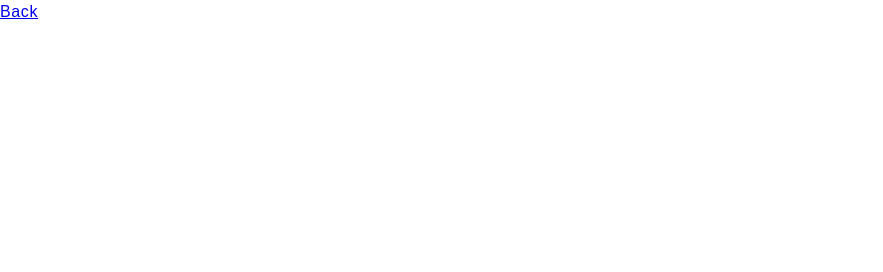
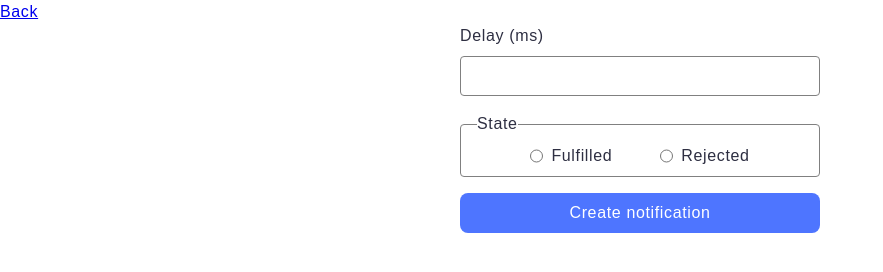
Before and after one commit to psht13/goit-js-hw-10, a website built with Vite: page src/2-snackbar.html in a window 1280 px wide. Shown: the whole page, without its empty margins (0-883 px from the left). Built offline with nearby package versions, Linux system fonts and the light colour scheme.

Commit message:
final version

```diff
--- a/src/2-snackbar.html
+++ b/src/2-snackbar.html
@@ -6,11 +6,39 @@
     <meta name="viewport" content="width=device-width, initial-scale=1.0">
     <title>Snackbar</title>
     <link rel="stylesheet" href="./css/styles.css">
+    <style>
+        .iziToast>.iziToast-close {
+            background: url(./img/x.svg) no-repeat 50% 50% !important;
+            background-size: 12px;
+        }
+    </style>
 </head>
 
 <body>
     <a href="./index.html" class="link">Back</a>
+    <div class="container">
+        <form class="form">
+            <label class="input-label">
+                Delay (ms)
+                <input type="number" name="delay" required />
+            </label>
 
+            <fieldset>
+                <legend>State</legend>
+                <label>
+                    <input type="radio" name="state" value="fulfilled" required />
+                    Fulfilled
+                </label>
+                <label>
+                    <input type="radio" name="state" value="rejected" required />
+                    Rejected
+                </label>
+            </fieldset>
+
+            <button type="submit">Create notification</button>
+        </form>
+    </div>
+    <script src="./js/2-snackbar.js" type="module"></script>
 </body>
 
 </html>
--- a/src/css/styles.css
+++ b/src/css/styles.css
@@ -14,7 +14,7 @@ img {
   display: block;
 }
 /*================================================================*/
-/* Main styles */
+/* Main timer styles */
 body {
   font-family: 'Montserrat', sans-serif;
   font-weight: 400;
@@ -107,3 +107,60 @@ input {
 .label {
   text-transform: uppercase;
 }
+/*================================================================*/
+/* Main form styles */
+
+.form {
+  display: flex;
+  flex-direction: column;
+
+  width: 360px;
+  gap: 16px;
+}
+
+.input-label {
+  display: flex;
+  flex-direction: column;
+  align-items: flex-start;
+}
+
+input[type='number'] {
+  width: 360px;
+}
+
+fieldset {
+  display: flex;
+  align-items: center;
+  justify-content: center;
+  gap: 48px;
+  border-radius: 4px;
+  border: 1px solid #808080;
+  padding: 0 16px;
+}
+label {
+  gap: 8px;
+  display: flex;
+  align-items: center;
+  outline: none;
+}
+
+button[type='submit'] {
+  border-radius: 8px;
+  padding: 8px 16px;
+  width: 360px;
+  height: 40px;
+  border: none;
+  font-family: inherit;
+  color: #ffffff;
+  font-weight: 500;
+  font-size: 16px;
+  line-height: 150%;
+  letter-spacing: 0.04em;
+  color: #fff;
+  background-color: #4e75ff;
+  transition: background-color 250ms ease-in-out;
+}
+
+button[type='submit']:hover {
+  background-color: #6c8cff;
+}
--- a/src/js/1-timer.js
+++ b/src/js/1-timer.js
@@ -37,6 +37,7 @@ const options = {
   },
 };
 
+// функції
 function handleClick() {
   let currentTime;
   let deltaTime;
--- a/src/js/2-snackbar.js
+++ b/src/js/2-snackbar.js
@@ -0,0 +1,55 @@
+import iziToast from 'izitoast';
+
+import 'izitoast/dist/css/iziToast.min.css';
+
+// Елементи інтерфейсу
+const form = document.querySelector('.form');
+const radioButtons = document.getElementsByName('state');
+const input = document.querySelector('[name="delay"]');
+
+// Функції
+const handleSubmit = e => {
+  e.preventDefault();
+
+  // Збереження значень перед скиданням форми
+  const delay = Number(input.value);
+  const selectedState = Array.from(radioButtons).find(
+    radio => radio.checked
+  ).value;
+
+  form.reset();
+
+  const promise = new Promise((resolve, reject) => {
+    setTimeout(() => {
+      if (selectedState === 'fulfilled') {
+        resolve(delay);
+      } else if (selectedState === 'rejected') {
+        reject(delay);
+      }
+    }, delay);
+  });
+
+  promise
+    .then(delay => {
+      iziToast.show({
+        title: 'OK',
+        message: `Fulfilled promise in ${delay}ms`,
+        backgroundColor: '#59A10D',
+        position: 'topRight',
+        messageColor: 'white',
+        titleColor: 'white',
+      });
+    })
+    .catch(delay => {
+      iziToast.show({
+        title: 'Rejected',
+        message: `Rejected promise in ${delay}ms`,
+        position: 'topRight',
+        backgroundColor: '#EF4040',
+        messageColor: 'white',
+        titleColor: 'white',
+      });
+    });
+};
+
+form.addEventListener('submit', handleSubmit);
```
Also changed, not shown: src/1-timer.html (+3 -2 lines), src/img/x.svg (added).
